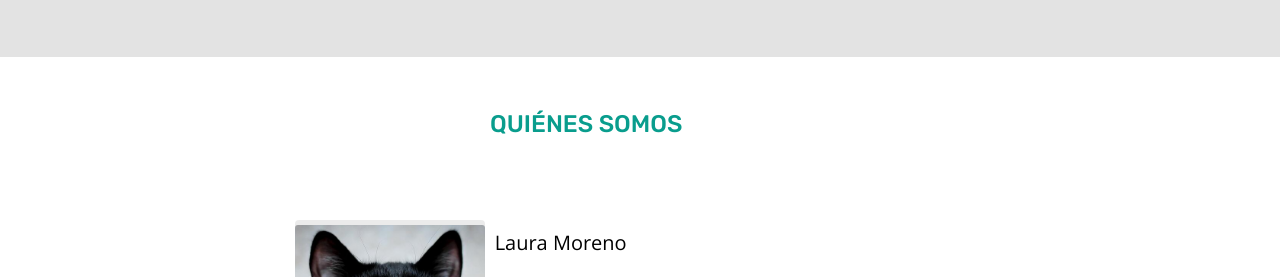
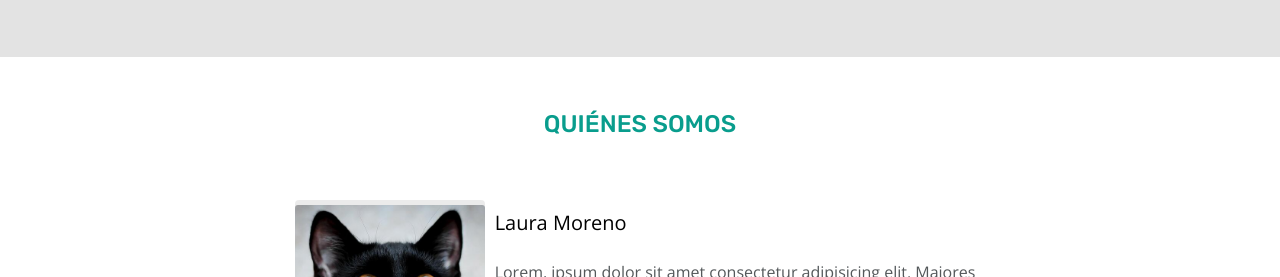
Before and after one commit to Adalab/project-promo-s-module-1-team-5, a website: page src/html/index.html in a window 1280 px wide. Shown: the part 1633-1910 px from the top of the page. Drawn offline with nearby package versions, Linux system fonts and the light colour scheme; files that its build step writes are made by us from their sources; files whose address does not match are found by name.

Commit message:
Correction in section who

```diff
--- a/src/scss/layout/_who.scss
+++ b/src/scss/layout/_who.scss
@@ -9,9 +9,10 @@
     font-size: 2.4rem;
     color: #099D8D;
     font-family: "Rubik", sans-serif;
-    margin: 4.5rem auto;
+    margin: 4.5rem auto 2.5rem auto;
     line-height: 1.88;
-    max-width: 30rem;
+    text-align: center;
+
 }
 
 .border {
```
